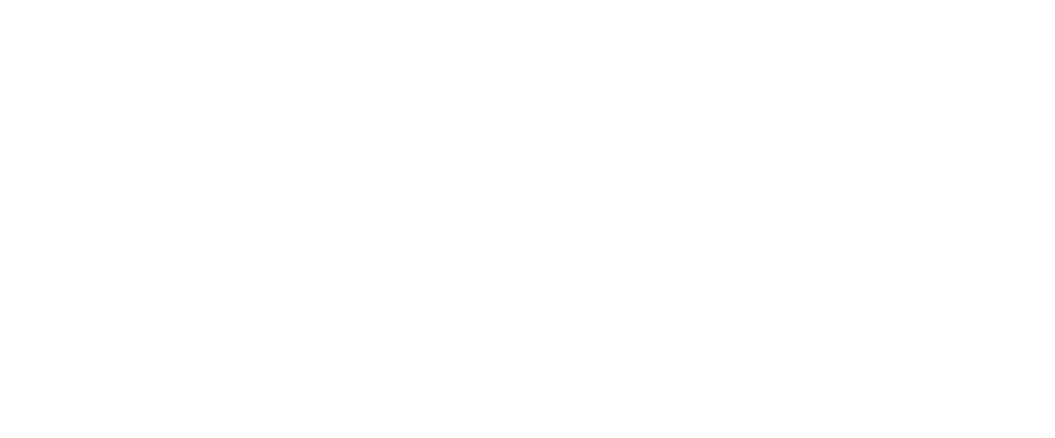
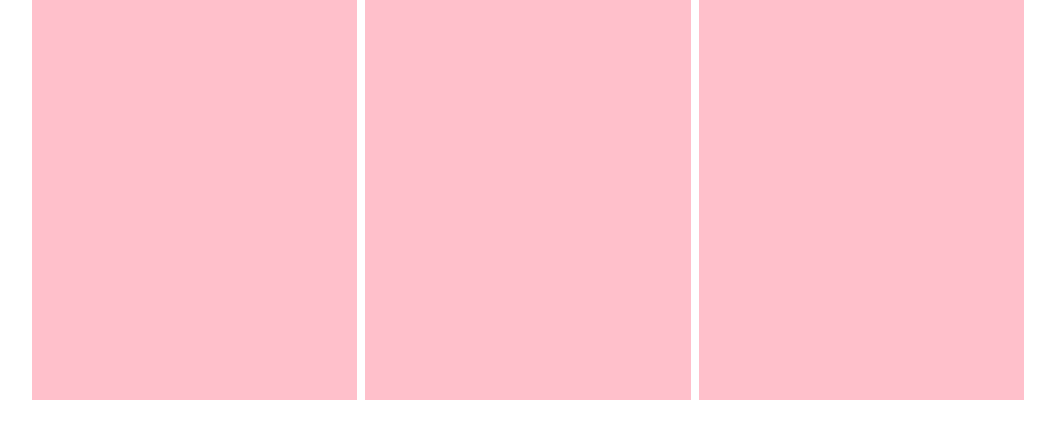
Before and after one commit to Onda-dev/html-css-boolando, a plain HTML site: page index.html in a window 1280 px wide. Shown: the whole page, without its empty margins (112-1167 px from the left). Drawn offline with Linux system fonts and the light colour scheme.

Commit message:
Struttura creata

```diff
--- a/css/style.css
+++ b/css/style.css
@@ -1,5 +1,26 @@
+/* common */
 * {
     margin: 0;
     padding: 0;
     box-sizing: border-box;
 }
+
+.container {
+    margin: auto;
+    max-width: 1000px;
+}
+
+.clearfix::after {
+    content: "";
+    display: block;
+    clear: both;
+}
+
+/* products grid */
+.product {
+    width: calc(100% / 3 - 8px);
+    height: 200px;
+    background-color: pink;
+    float: left;
+    margin: 0 4px;
+}
--- a/index.html
+++ b/index.html
@@ -5,8 +5,30 @@
         <meta http-equiv="X-UA-Compatible" content="IE=edge">
         <meta name="viewport" content="width=device-width, initial-scale=1.0">
         <title>Boolando</title>
+        <link rel="stylesheet" href="css/style.css">
     </head>
     <body>
+        <div class="container clearfix">
+            <div class="product">
 
+            </div>
+            <div class="product">
+
+            </div>
+            <div class="product">
+
+            </div>
+        </div>
+        <div class="container clearfix">
+            <div class="product">
+
+            </div>
+            <div class="product">
+
+            </div>
+            <div class="product">
+
+            </div>
+        </div>
     </body>
 </html>
```
Lines whose indentation alone changed are shown as unchanged.
